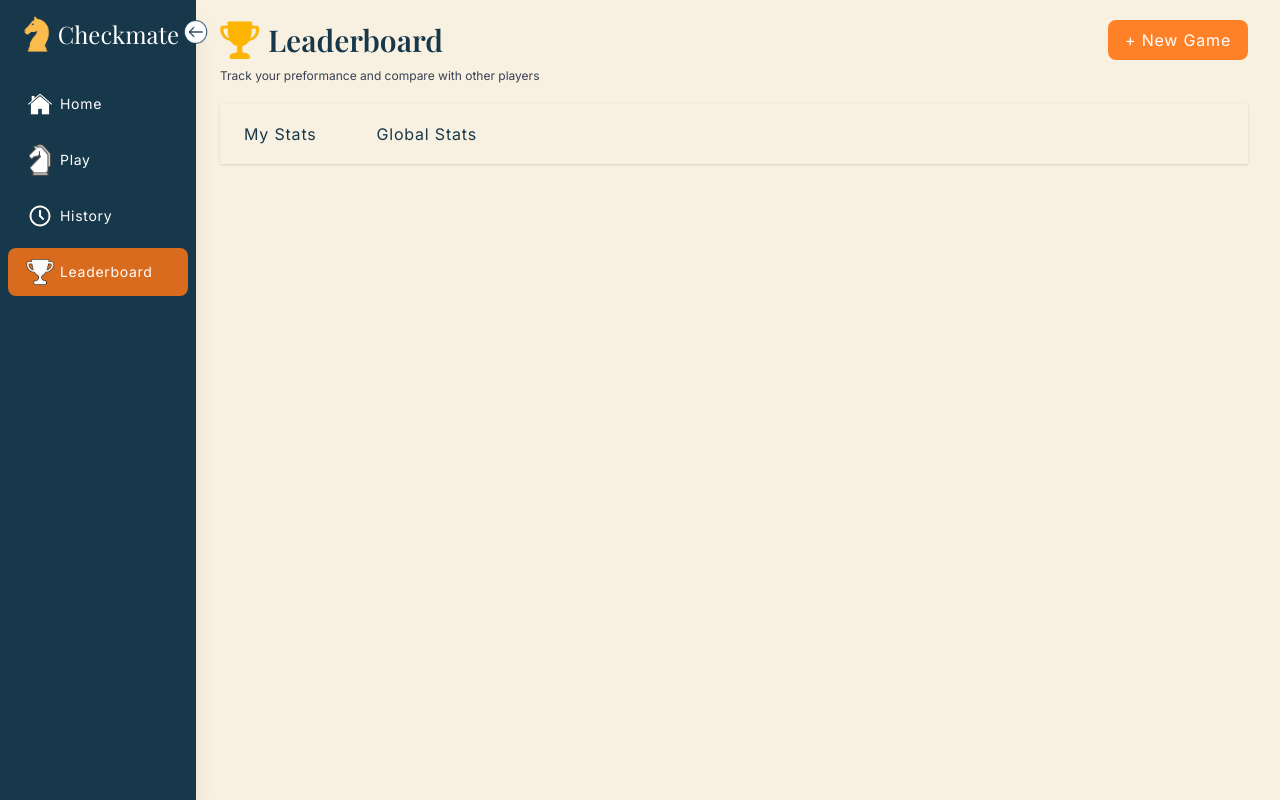
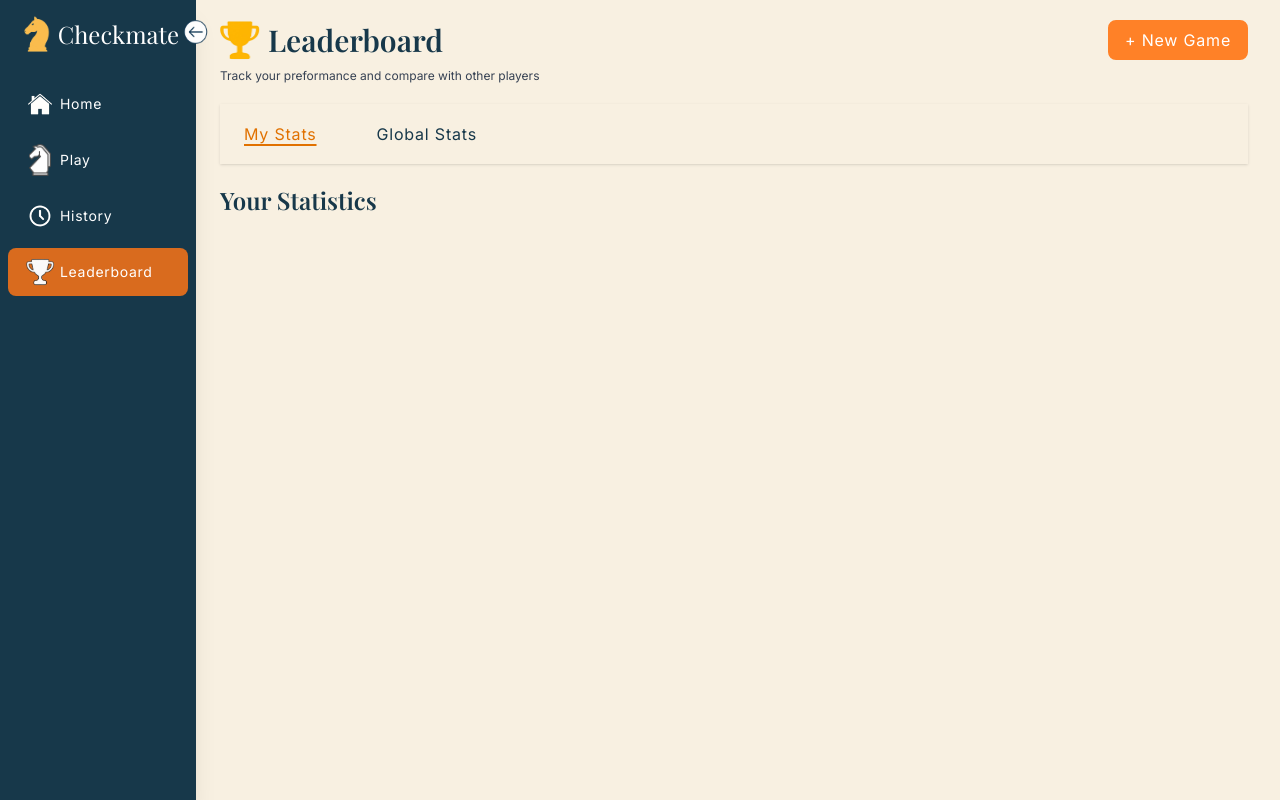
Before and after one commit to rameenali19/Chess-Game, a React (Vite) app: page /leaderboard in a window 1280 px wide. Built offline with nearby package versions, Linux system fonts and the light colour scheme; no server answers.

Commit message:
making StatsOverview

```diff
--- a/src/components/LeaderboardNavbar.jsx
+++ b/src/components/LeaderboardNavbar.jsx
@@ -2,7 +2,7 @@ import { useState } from "react";
 import Button from "./Button";
 
 function LeaderboardNavbar({ setStatus }) {
-  const [selected, setSelected] = useState(null)
+  const [selected, setSelected] = useState("myStats")
   const filter = [
     {
       text: "My Stats",
--- a/src/components/MyStats.jsx
+++ b/src/components/MyStats.jsx
@@ -1,4 +1,13 @@
+import StatsOverview from "./StatsOverview";
+
 function MyStats() {
 
+  return (
+    <div className="flex flex-col">
+
+      <StatsOverview />
+
+    </div>
+  )
 }
 export default MyStats;
--- /dev/null
+++ b/src/components/StatsOverview.jsx
@@ -0,0 +1,11 @@
+function StatsOverview() {
+
+  return (
+    <div className="flex flex-col">
+      <div className="font-playfair text-[#17384A] font-semibold text-2xl">
+        Your Statistics
+      </div>
+    </div>
+  )
+}
+export default StatsOverview;
--- a/src/pages/LeaderboardPage.jsx
+++ b/src/pages/LeaderboardPage.jsx
@@ -5,7 +5,7 @@ import MyStats from "../components/MyStats";
 import GlobalStats from "../components/GlobalStats";
 
 function LeaderboardPage() {
-  const [status, setStatus] = useState(null)
+  const [status, setStatus] = useState("myStats")
   return (
     <main className="page flex gap-5 flex-col px-8 mb-2">
 
@@ -16,7 +16,7 @@ function LeaderboardPage() {
       />
 
       {
-        status === "myStatus" && (
+        status === "myStats" && (
           <MyStats />
         )
       }
```
